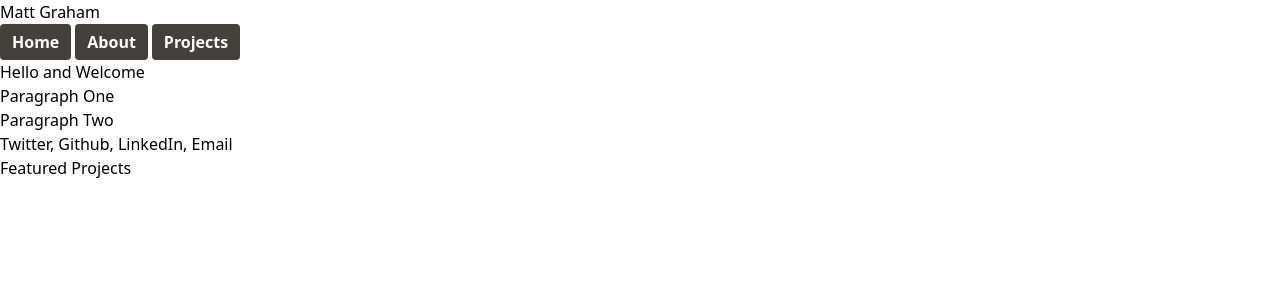
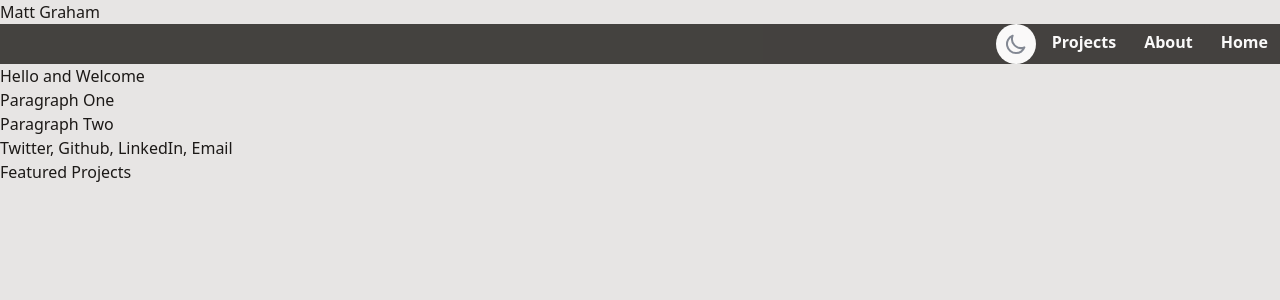
Before and after one commit to mattgrah-am/portfolio-v2, a React (Create React App) app: page / in a window 1280 px wide. Shown: the top 300 px of the page. Built offline with nearby package versions, Linux system fonts and the light colour scheme.

Commit message:
add dark mode toggle

```diff
--- a/public/index.html
+++ b/public/index.html
@@ -6,7 +6,7 @@
   <link rel="icon" href="%PUBLIC_URL%/favicon.ico" />
   <meta name="viewport" content="width=device-width, initial-scale=1" />
   <meta name="theme-color" content="#000000" />
-  <meta name="description" content="Web site created using create-react-app" />
+  <meta name="description" content="Matt Grah.am - Software Developer" />
   <link rel="apple-touch-icon" href="%PUBLIC_URL%/logo192.png" />
   <link rel="manifest" href="%PUBLIC_URL%/manifest.json" />
   <title>Matt Grah.am</title>
--- a/src/App.tsx
+++ b/src/App.tsx
@@ -1,4 +1,5 @@
 import React from "react";
+import "./styles/tailwind.css";
 import { BrowserRouter as Router, Route, Routes } from "react-router-dom";
 import { Header } from "./componets/Header";
 import { Home } from "./componets/Home";
@@ -7,7 +8,7 @@ import { Projects } from "./componets/Projects";
 
 function App() {
   return (
-    <div className="App">
+    <div className="bg-stone-200 text-stone-900 dark:bg-stone-900 dark:text-stone-100 h-screen">
       <Router>
         <Header />
         <Routes>
--- a/src/componets/Nav.tsx
+++ b/src/componets/Nav.tsx
@@ -1,8 +1,9 @@
 import { Link } from "react-router-dom";
+import { ThemeToggle } from "./ThemeToggle";
 
 export const Nav = () => {
   return (
-    <nav className="flex gap-1">
+    <nav className="flex flex-row-reverse gap-1 bg-stone-900 opacity-80">
       <Link className="btn" to="/">
         Home
       </Link>
@@ -12,6 +13,7 @@ export const Nav = () => {
       <Link className="btn" to="/projects">
         Projects
       </Link>
+      <ThemeToggle />
     </nav>
   );
 };
--- /dev/null
+++ b/src/componets/ThemeContext.tsx
@@ -0,0 +1,44 @@
+import { createContext, useEffect, useState } from "react";
+
+const getInitialTheme = () => {
+  if (typeof window !== "undefined" && window.localStorage) {
+    const storedPrefs = window.localStorage.getItem("current-theme");
+    if (typeof storedPrefs === "string") {
+      return storedPrefs;
+    }
+    if (window.matchMedia("(prefers-color-scheme: dark)").matches) {
+      return "dark";
+    }
+  }
+  return "light";
+};
+
+export const ThemeContext = createContext({});
+
+export const ThemeProvider = ({ initialTheme, children }: any) => {
+  const [theme, setTheme] = useState(getInitialTheme);
+
+  const checkTheme = (existing: any) => {
+    const root = window.document.documentElement;
+    const isDark = existing === "dark";
+
+    root.classList.remove(isDark ? "light" : "dark");
+    root.classList.add(existing);
+
+    localStorage.setItem("current-theme", existing);
+  };
+
+  if (initialTheme) {
+    checkTheme(initialTheme);
+  }
+
+  useEffect(() => {
+    checkTheme(theme);
+  }, [theme]);
+
+  return (
+    <ThemeContext.Provider value={{ theme, setTheme }}>
+      {children}
+    </ThemeContext.Provider>
+  );
+};
--- /dev/null
+++ b/src/componets/ThemeToggle.tsx
@@ -0,0 +1,52 @@
+import { useContext } from "react";
+import { ThemeContext } from "./ThemeContext";
+
+export const ThemeToggle = () => {
+  const { theme, setTheme } = useContext<any>(ThemeContext);
+
+  return (
+    <div>
+      {theme === "dark" ? (
+        <button
+          onClick={() => setTheme(theme === "dark" ? "light" : "dark")}
+          className="text-gray-500 dark:text-gray-400 bg-white shadow-none p-2 focus:outline-none text-lg rounded-full outline-none ring-transparent cursor-pointer"
+        >
+          <svg
+            className="w-6 h-6"
+            fill="none"
+            stroke="currentColor"
+            viewBox="0 0 24 24"
+            xmlns="http://www.w3.org/2000/svg"
+          >
+            <path
+              strokeLinecap="round"
+              strokeLinejoin="round"
+              strokeWidth="2"
+              d="M12 3v1m0 16v1m9-9h-1M4 12H3m15.364 6.364l-.707-.707M6.343 6.343l-.707-.707m12.728 0l-.707.707M6.343 17.657l-.707.707M16 12a4 4 0 11-8 0 4 4 0 018 0z"
+            ></path>
+          </svg>
+        </button>
+      ) : (
+        <button
+          onClick={() => setTheme(theme === "dark" ? "light" : "dark")}
+          className="text-gray-500 dark:text-gray-400 bg-white focus:outline-none shadow-none p-2 text-lg rounded-full outline-none ring-transparent cursor-pointer"
+        >
+          <svg
+            className="w-6 h-6"
+            fill="none"
+            stroke="currentColor"
+            viewBox="0 0 24 24"
+            xmlns="http://www.w3.org/2000/svg"
+          >
+            <path
+              strokeLinecap="round"
+              strokeLinejoin="round"
+              strokeWidth="2"
+              d="M20.354 15.354A9 9 0 018.646 3.646 9.003 9.003 0 0012 21a9.003 9.003 0 008.354-5.646z"
+            ></path>
+          </svg>
+        </button>
+      )}
+    </div>
+  );
+};
--- a/src/index.css
+++ /dev/null
@@ -1,9 +0,0 @@
-@tailwind base;
-@tailwind components;
-@tailwind utilities;
-
-@layer components {
-  .btn {
-    @apply bg-stone-700 hover:bg-stone-900  text-white font-bold py-1.5 px-3 rounded;
-  }
-}
--- a/src/index.tsx
+++ b/src/index.tsx
@@ -1,15 +1,17 @@
-import React from 'react';
-import ReactDOM from 'react-dom/client';
-import './index.css';
-import App from './App';
-import reportWebVitals from './reportWebVitals';
+import React from "react";
+import ReactDOM from "react-dom/client";
+import App from "./App";
+import { ThemeProvider } from "./componets/ThemeContext";
+import reportWebVitals from "./reportWebVitals";
 
 const root = ReactDOM.createRoot(
-  document.getElementById('root') as HTMLElement
+  document.getElementById("root") as HTMLElement
 );
 root.render(
   <React.StrictMode>
-    <App />
+    <ThemeProvider>
+      <App />
+    </ThemeProvider>
   </React.StrictMode>
 );
 
--- /dev/null
+++ b/src/styles/tailwind.css
@@ -0,0 +1,7 @@
+@tailwind base;
+@tailwind components;
+@tailwind utilities;
+
+.btn {
+  @apply bg-stone-900 hover:bg-stone-700  text-white font-bold py-1.5 px-3 rounded;
+}
--- a/tailwind.config.js
+++ b/tailwind.config.js
@@ -1,7 +1,17 @@
 module.exports = {
   content: ["./src/**/*.{js,jsx,ts,tsx}"],
+  darkMode: "class",
   theme: {
-    extend: {},
+    extend: {
+      backgroundColor: {
+        primary: "var(--color-bg-primary)",
+        secondary: "var(--color-bg-secondary)",
+      },
+      textColor: {
+        accent: "var(--color-text-accent)",
+        primary: "var(--color-text-primary)",
+        secondary: "var(--color-text-secondary)",
+      },
+    },
   },
-  plugins: [],
 };
```
Also changed, not shown: tsconfig.json (+2 -8 lines).
